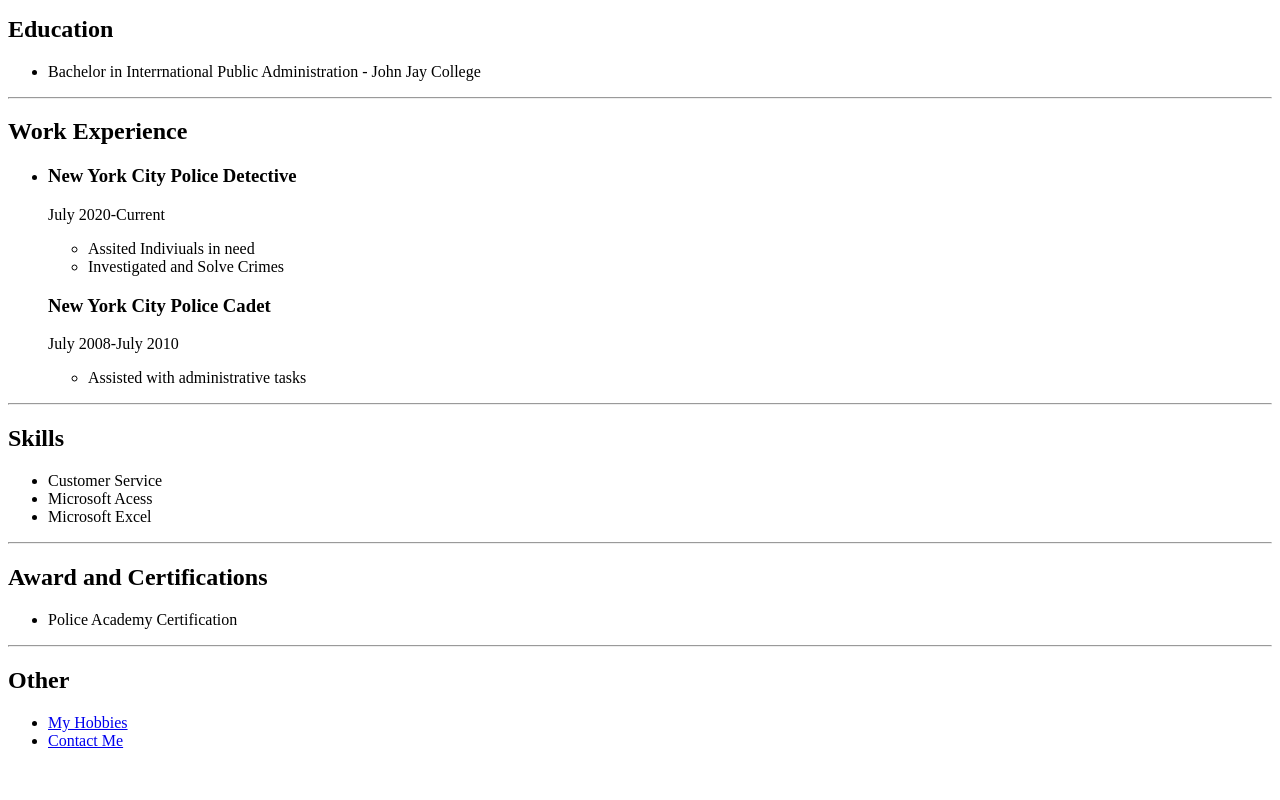
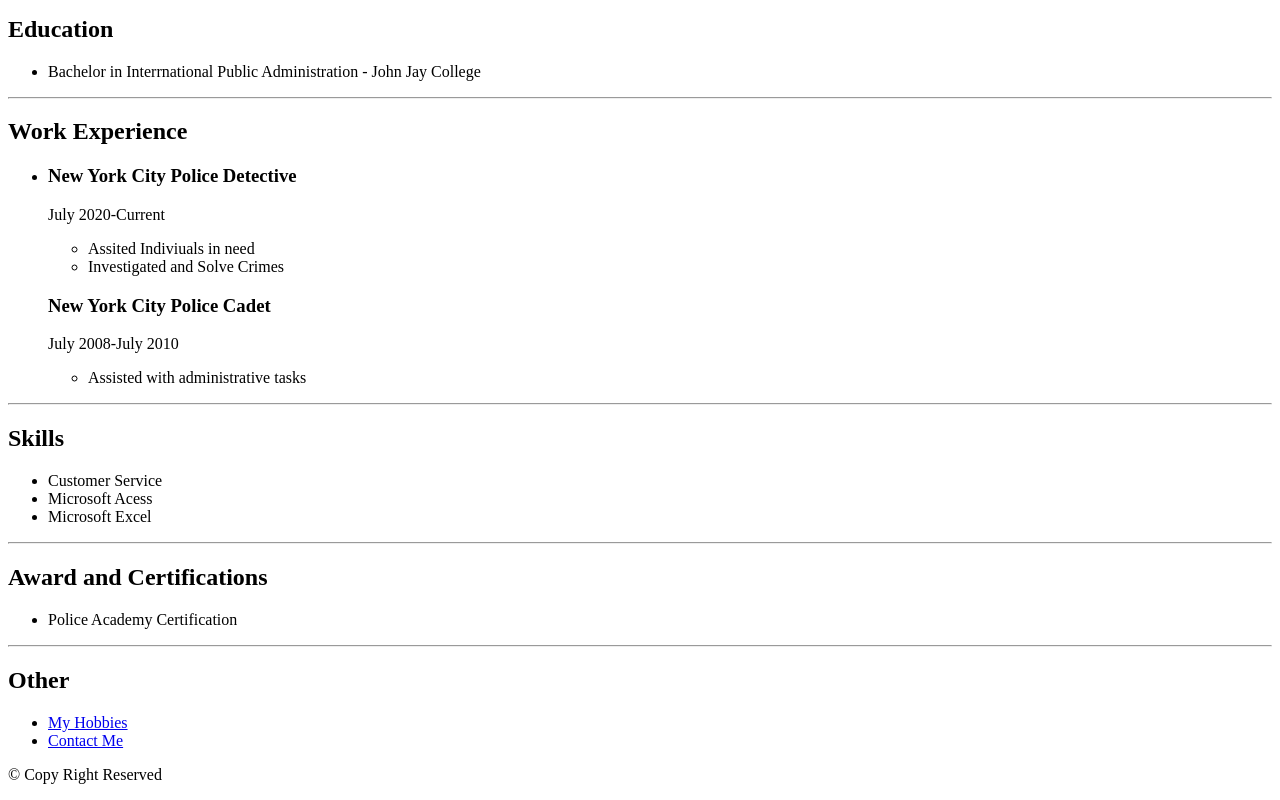
Before and after one commit to Jolumimi/New-Resume, a plain HTML site: page index.html in a window 1280 px wide. Shown: the part 366-1166 px from the top of the page. Before the commit the page ends 1132 px from the top, so only its background shows below. Drawn offline with Linux system fonts and the light colour scheme.

Commit message:
Add files via upload

```diff
--- a/index.html
+++ b/index.html
@@ -49,6 +49,9 @@
     <li><a href="./Images/Gol Shot Vid.mp4">My Hobbies</a></li>
     <li><a href="./Contact/Contact.html">Contact Me</a></li>
 </ul>
+<footer>
+    <p>© Copy Right Reserved</p>
+</footer>
 
 
 
```
